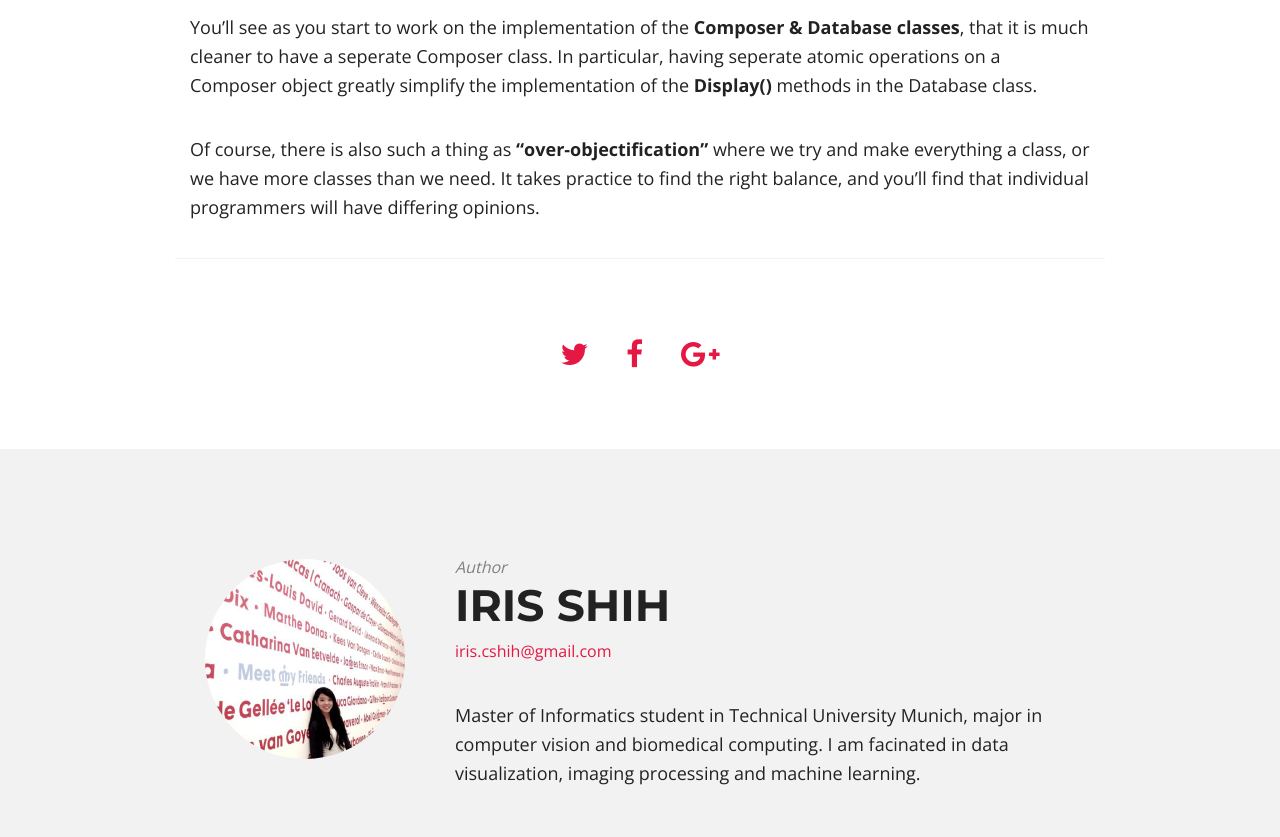
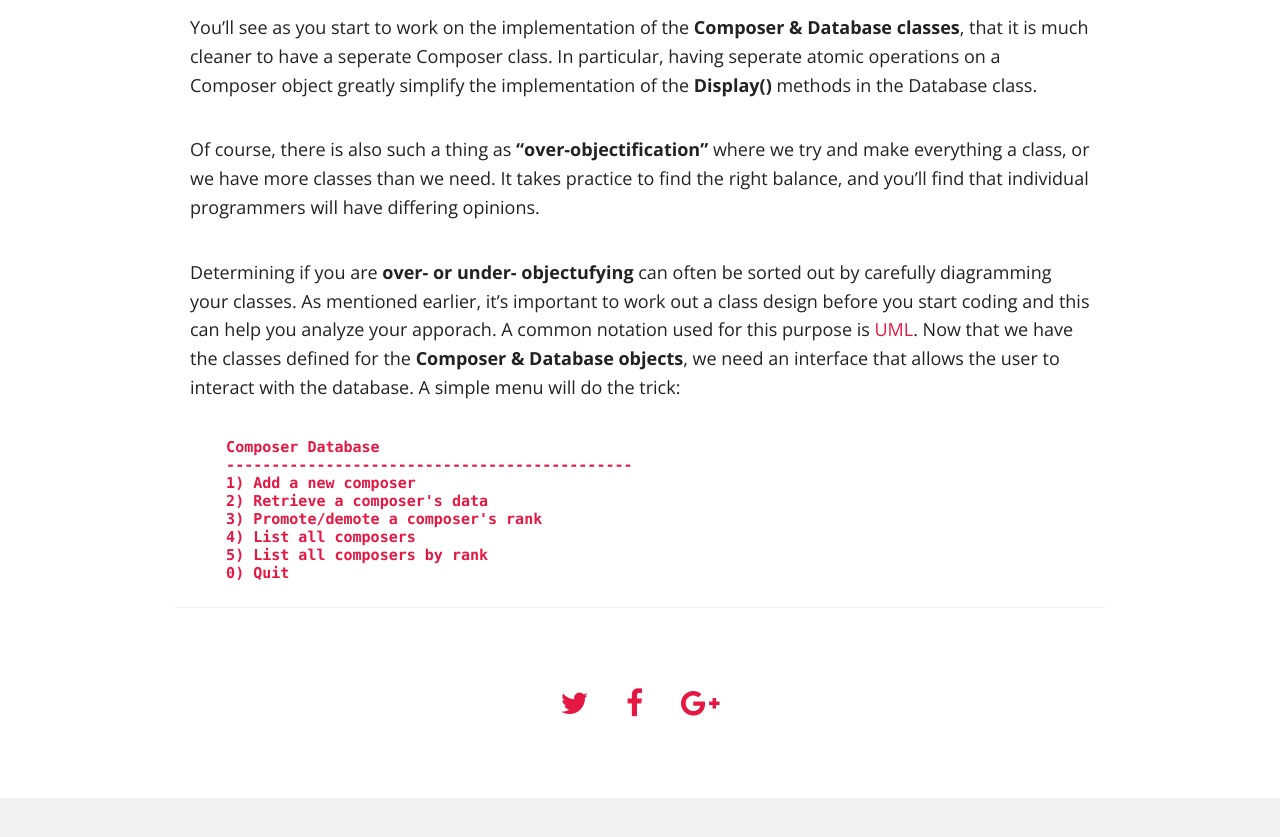
Before and after one commit to IriscShih/coding-star, a Jekyll site: the page built from _posts/2014-09-16-Next-Step-part2.md, in a window 1280 px wide and 900 px high, scrolled down 6127 px. Shown: the top 837 px of the window. Built offline with Jekyll 4.4.1, drawn with Linux system fonts in a browser that asks for light colours; nearby versions of some CDN libraries; comment, search, counter and statistics services are not loaded.

```diff
--- a/_posts/2014-09-16-Next-Step-part2.md
+++ b/_posts/2014-09-16-Next-Step-part2.md
@@ -172,3 +172,14 @@
 You'll see as you start to work on the implementation of the **Composer & Database classes**, that it is much cleaner to have a seperate Composer class. In particular, having seperate atomic operations on a Composer object greatly simplify the implementation of the **Display()** methods in the Database class.
 
 Of course, there is also such a thing as **"over-objectification"** where we try and make everything a class, or we have more classes than we need. It takes practice to find the right balance, and you'll find that individual programmers will have differing opinions.
+
+Determining if you are **over- or under- objectufying** can often be sorted out by carefully diagramming your classes. As mentioned earlier, it's important to work out a class design before you start coding and this can help you analyze your apporach. A common notation used for this purpose is [UML](http://en.wikipedia.org/wiki/Unified_Modeling_Language). Now that we have the classes defined for the **Composer & Database objects**, we need an interface that allows the user to interact with the database. A simple menu will do the trick:
+
+        Composer Database
+        ---------------------------------------------
+        1) Add a new composer
+        2) Retrieve a composer's data
+        3) Promote/demote a composer's rank
+        4) List all composers
+        5) List all composers by rank
+        0) Quit
```
Also changed, not shown: _posts/2014-09-18-EPnP.md (added, +17 -0 lines).
